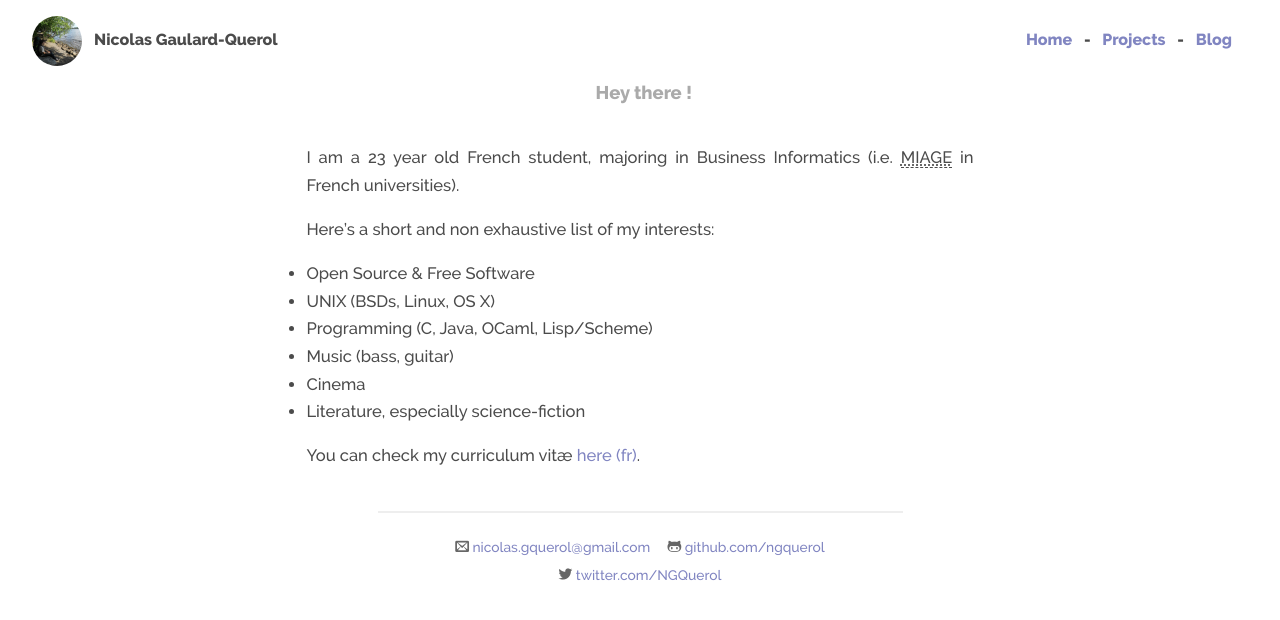
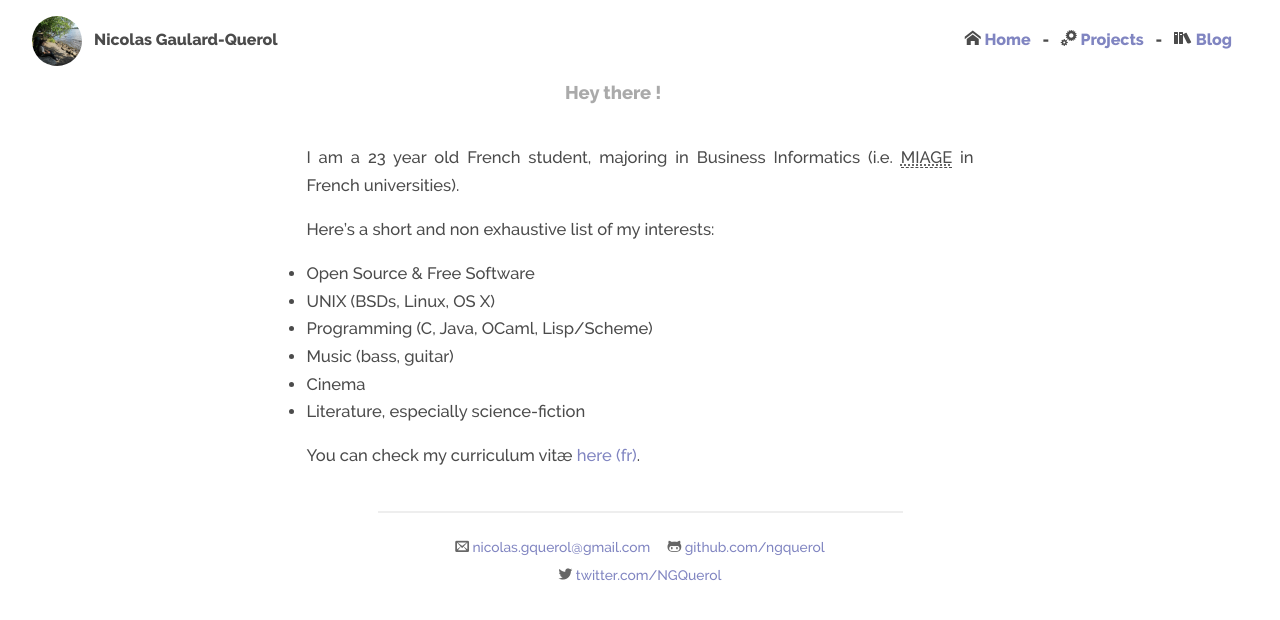
Before and after one commit to ngquerol/ngquerol.github.io, a Jekyll site: the page built from index.md, in a window 1280 px wide. Shown: the top 620 px of the page. Built offline with Jekyll 4.4.1, drawn with Linux system fonts in a browser that asks for light colours.

Commit message:
Add moar icons, css fixes

```diff
--- a/_includes/header.html
+++ b/_includes/header.html
@@ -17,11 +17,11 @@
         <h1>{{ site.name }}</h1>
       </div>
       <div class="nav">
-        <div class="nav-page"><a href="/">Home</a></div>
+        <div class="nav-page"><i class="icon-home"></i> <a href="/">Home</a></div>
         <div class="nav-separator">-</div>
-        <div class="nav-page"><a href="{{ site.url }}/projects">Projects</a></div>
+        <div class="nav-page"><i class="icon-cogs"></i> <a href="{{ site.url }}/projects">Projects</a></div>
         <div class="nav-separator">-</div>
-        <div class="nav-page"><a href="{{ site.url }}/blog">Blog</a></div>
+        <div class="nav-page"><i class="icon-books"></i> <a href="{{ site.url }}/blog">Blog</a></div>
       </div>
     </div>
 
--- a/assets/css/icons.css
+++ b/assets/css/icons.css
@@ -1,10 +1,10 @@
 @font-face {
 	font-family: 'icomoon';
-	src:url('../fonts/icomoon.eot?26issd');
-	src:url('../fonts/icomoon.eot?26issd#iefix') format('embedded-opentype'),
-		url('../fonts/icomoon.ttf?26issd') format('truetype'),
-		url('../fonts/icomoon.woff?26issd') format('woff'),
-		url('../fonts/icomoon.svg?26issd#icomoon') format('svg');
+	src:url('../fonts/icomoon.eot?i6ns7o');
+	src:url('../fonts/icomoon.eot?i6ns7o#iefix') format('embedded-opentype'),
+		url('../fonts/icomoon.ttf?i6ns7o') format('truetype'),
+		url('../fonts/icomoon.woff?i6ns7o') format('woff'),
+		url('../fonts/icomoon.svg?i6ns7o#icomoon') format('svg');
 	font-weight: normal;
 	font-style: normal;
 }
@@ -23,8 +23,17 @@
 	-moz-osx-font-smoothing: grayscale;
 }
 
+.icon-home:before {
+	content: "\e903";
+}
+.icon-books:before {
+	content: "\e904";
+}
 .icon-envelop:before {
 	content: "\e900";
+}
+.icon-cogs:before {
+	content: "\e905";
 }
 .icon-twitter:before {
 	content: "\e901";
--- a/assets/css/main.css
+++ b/assets/css/main.css
@@ -257,8 +257,7 @@ ul.posts span {
 
   .container .page-title {
     padding-top: 3em;
-    margin-left: 0;
-    text-align: center;
+    margin-top: 2em;
   }
 
   .container .posts {
@@ -291,6 +290,11 @@ ul.posts span {
     font-size: 0.9em;
   }
 
+  .header .nav {
+    margin-left: 0;
+    margin-right: 0;
+  }
+
   .container .post {
     padding: 0 0.5em;
   }
```
Also changed, not shown: assets/fonts/icomoon.ttf, assets/fonts/icomoon.woff, 2 other files.
